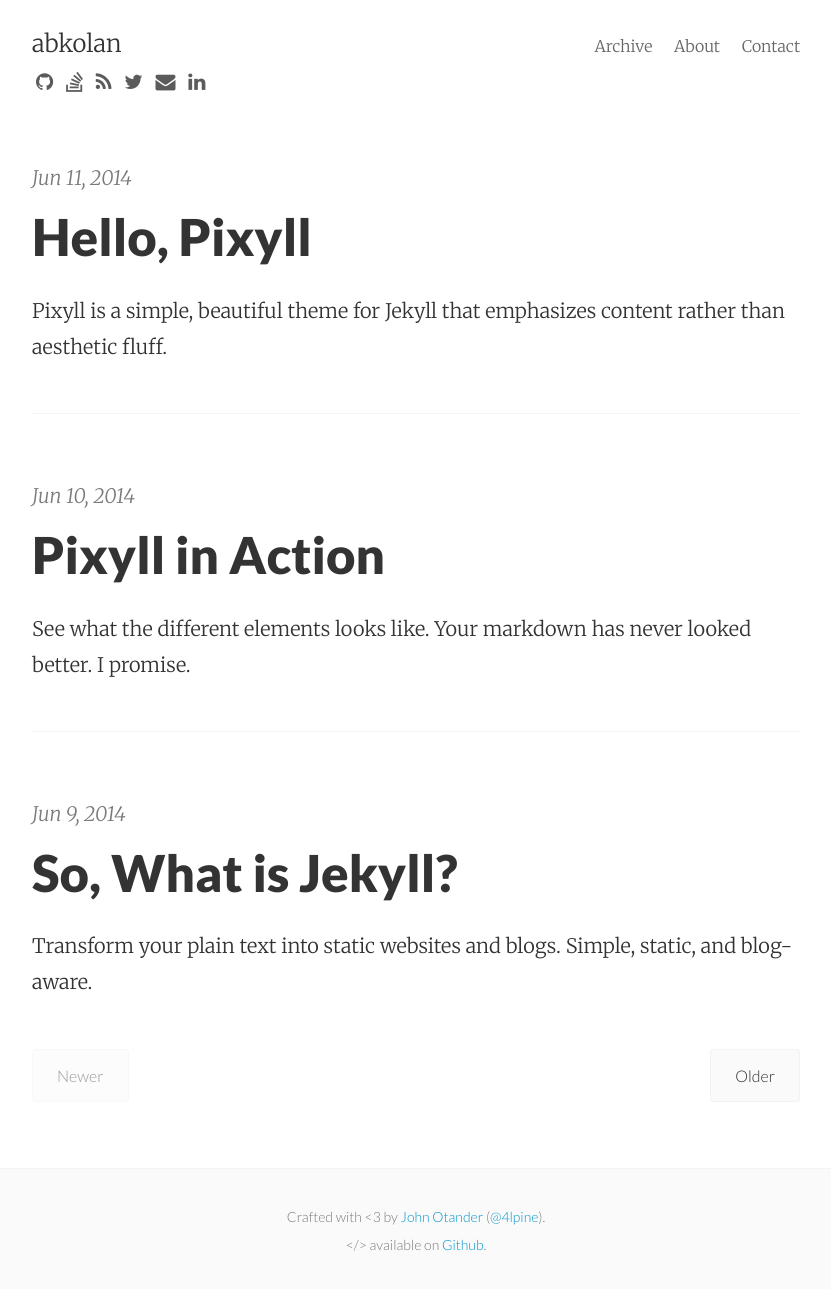
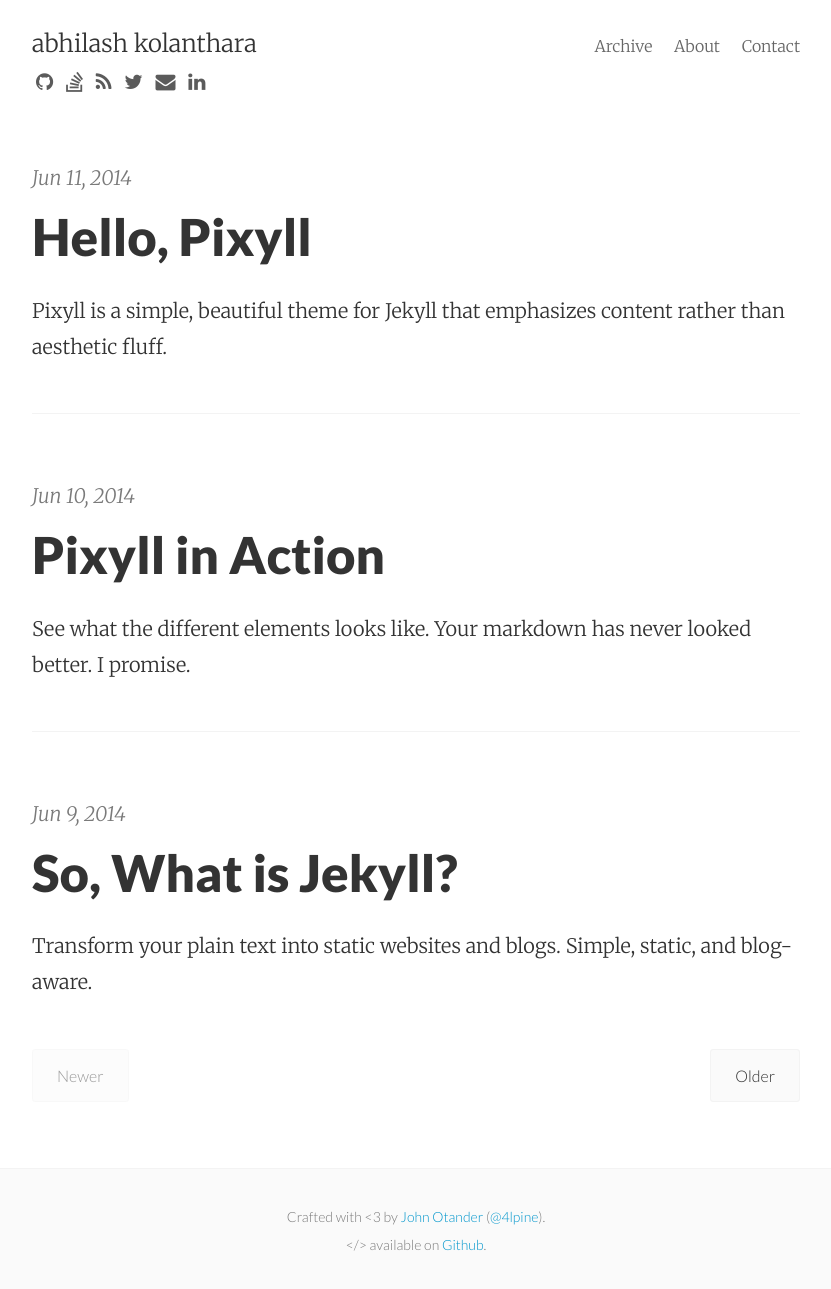
Before and after one commit to abkolan/abkolan.github.io, a Jekyll site: the page built from index.html, in a window 1280 px wide. Shown: the whole page, without its empty margins (224-1055 px from the left). Built offline with Jekyll 4.4.1, drawn with Linux system fonts in a browser that asks for light colours; nearby versions of some CDN libraries; Markdown is read by kramdown in place of the engine named in the settings; the list of posts is cut into pages by our own code.

Commit message:
updated site title

```diff
--- a/_config.yml
+++ b/_config.yml
@@ -1,5 +1,5 @@
 # Site settings
-title:       abkolan
+title:       abhilash kolanthara
 email:       abkolan+blog@gmail.com
 author:      Abhilash Kolanthara
 description: "Seek ! Therefore you are"
@@ -16,7 +16,7 @@
 
 # Disqus post comments
 # (leave blank to disable Disqus)
-disqus_shortname:
+disqus_shortname: abkolan
 
 # Social icons
 show_social_icons: true
```
